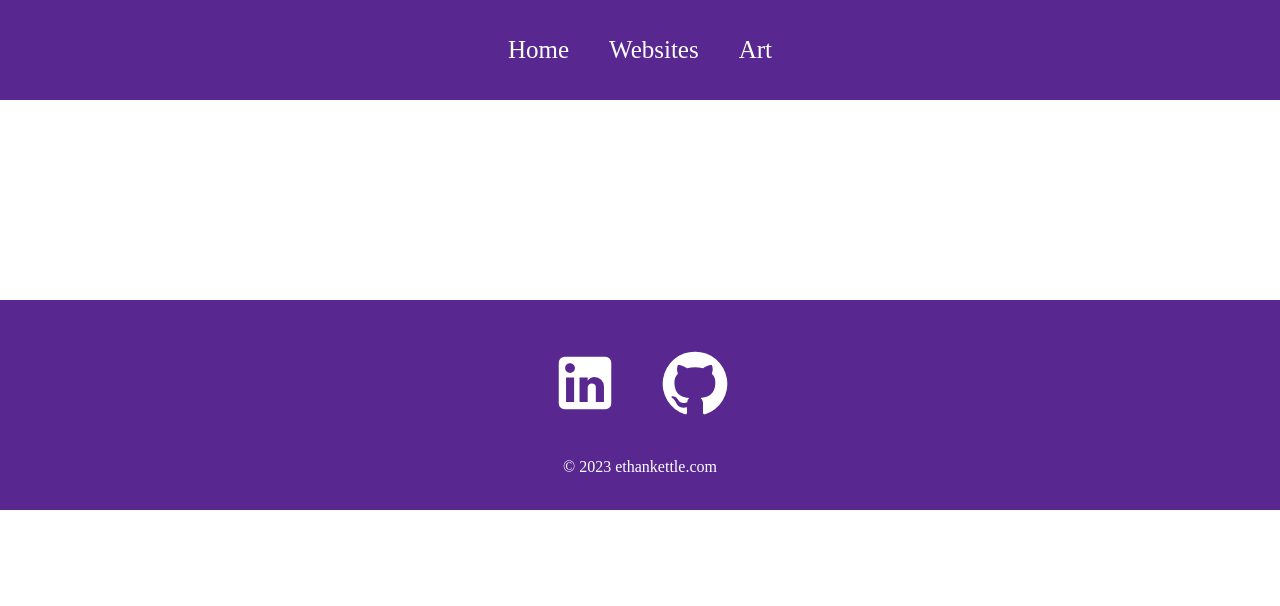
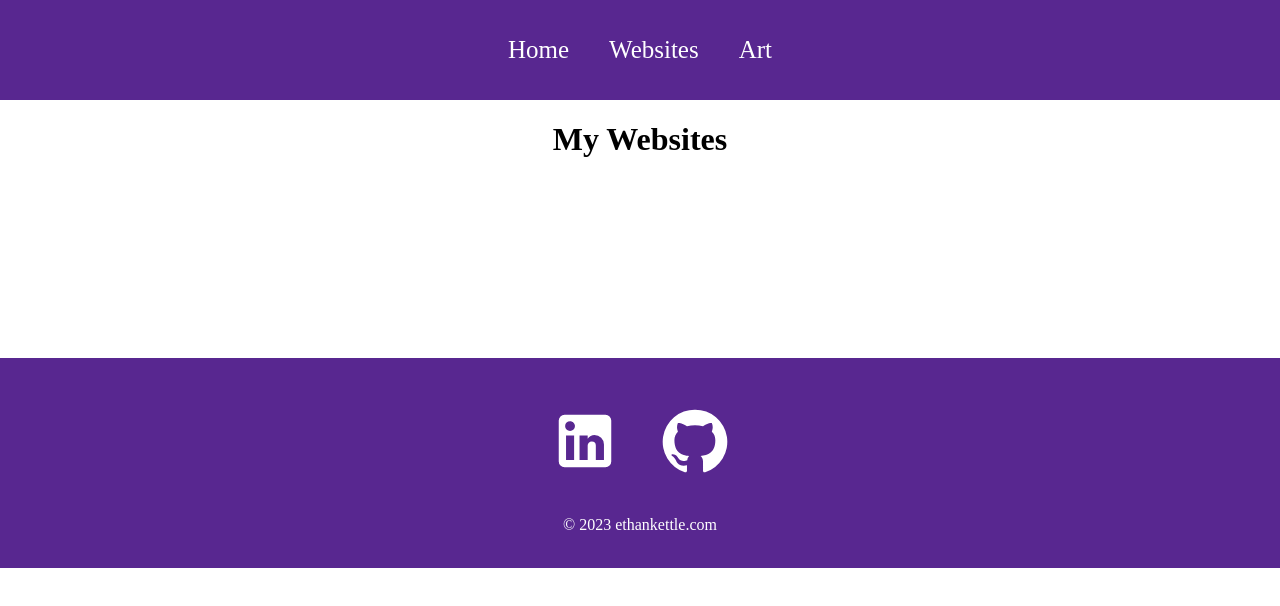
Before and after one commit to Jeffmelon/Website-portfolio, a React (Create React App) app in the folder web-port/: page /websites in a window 1280 px wide. Shown: the top 606 px of the page. Built offline with nearby package versions, Linux system fonts and the light colour scheme.

Commit message:
web items

```diff
--- a/web-port/src/Pages/Websites.js
+++ b/web-port/src/Pages/Websites.js
@@ -3,6 +3,8 @@ import React from 'react';
 function Websites() {
   return (
     <div className='websites'>
+      <h1>My Websites</h1>
+      <div className='webList'></div>
     </div>
   )
 }
```
Also changed, not shown: web-port/src/Components/WebList.js (added, +9 -0 lines).
